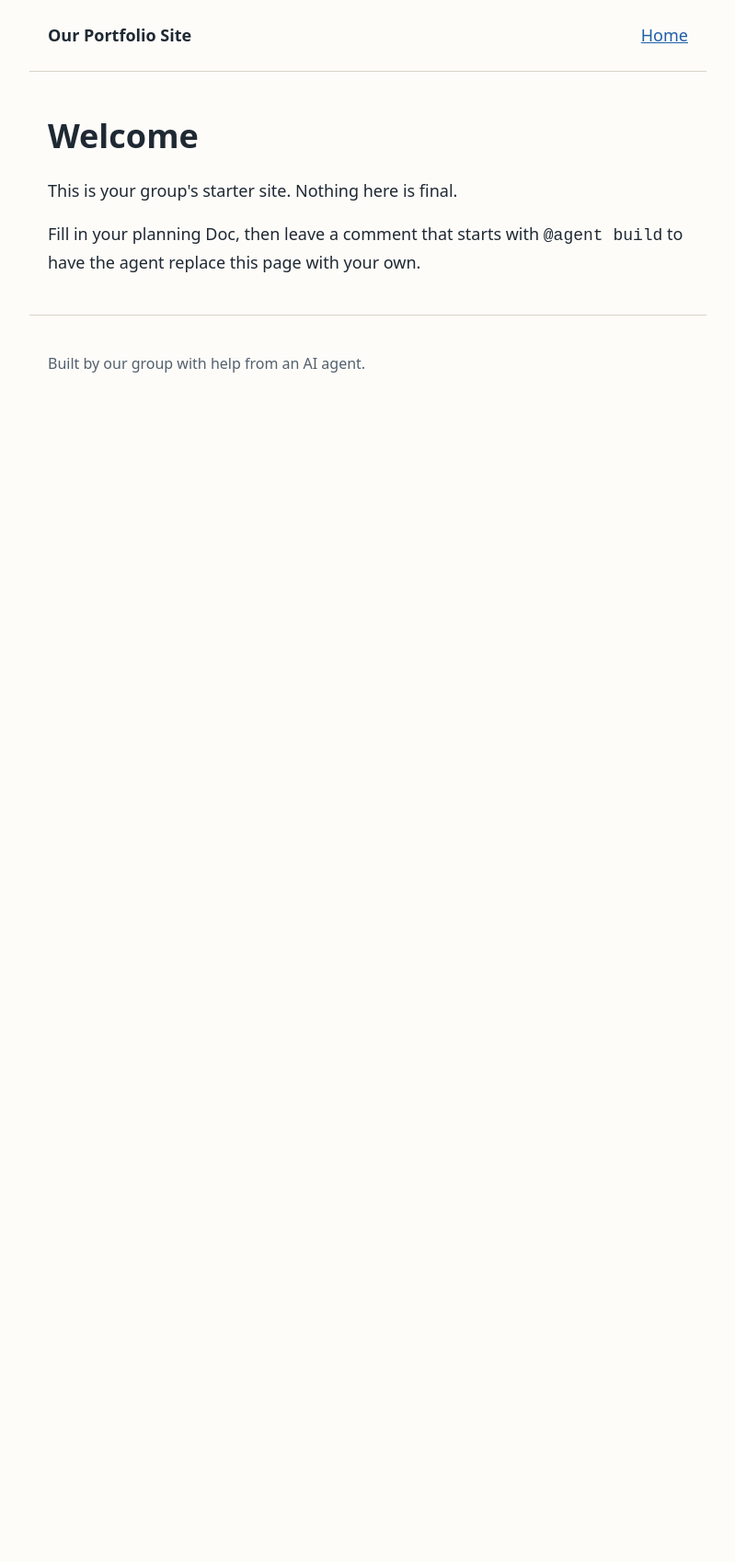
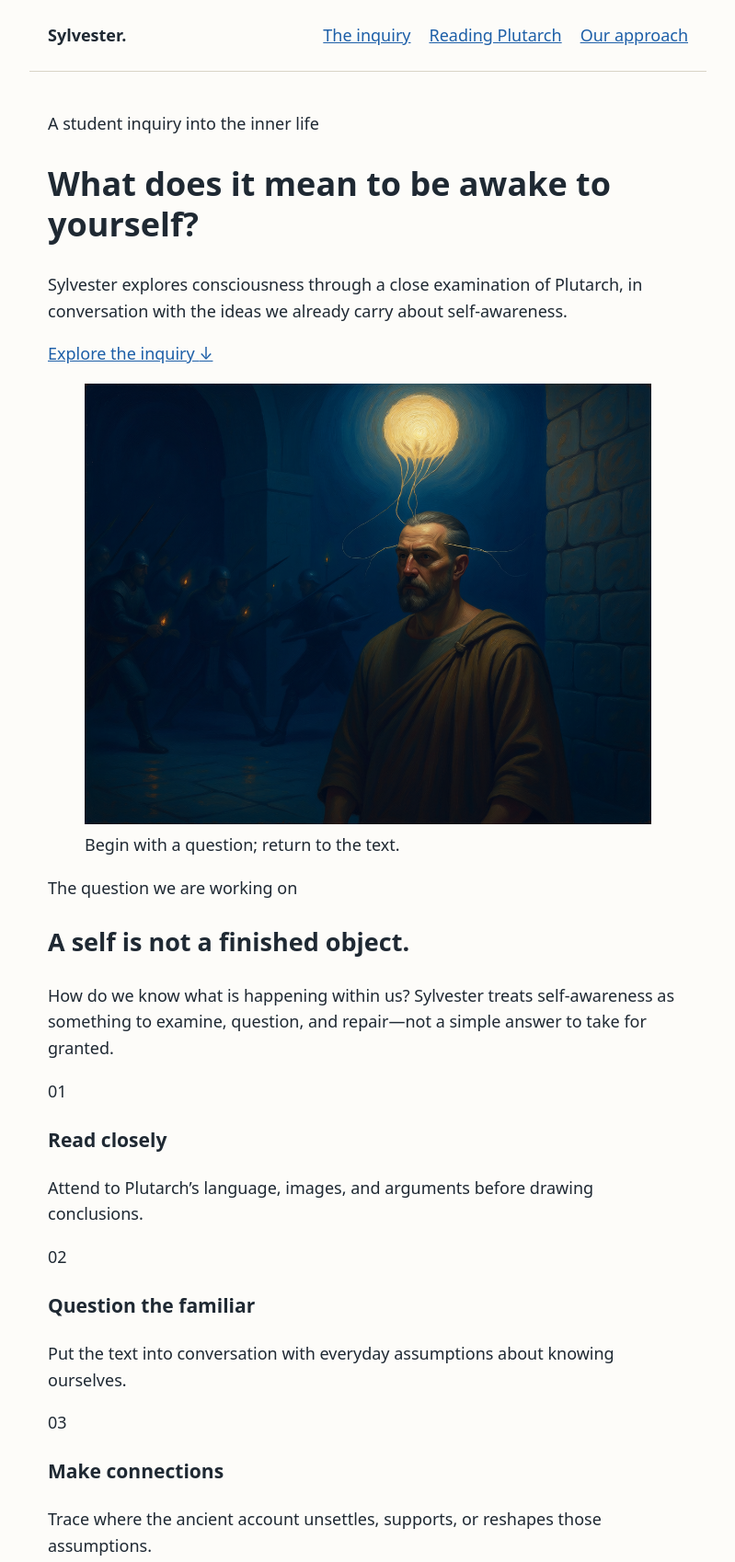
Before and after one commit to um-lrc-hnr241/2026-fall-sylvester, a plain HTML site: page index.html in a window 1280 px wide. Shown: the top 1698 px of the page at 92% size, without its empty margins (240-1039 px from the left). Before the commit the page ends 800 px from the top, so only its background shows below. Drawn offline with Linux system fonts and the light colour scheme.

Commit message:
Agent: update index.html

```diff
--- a/index.html
+++ b/index.html
@@ -3,30 +3,89 @@
 <head>
   <meta charset="utf-8">
   <meta name="viewport" content="width=device-width, initial-scale=1">
-  <title>Our Portfolio Site</title>
+  <title>Sylvester — Consciousness, Plutarch, and the Self</title>
   <link rel="stylesheet" href="styles.css">
 </head>
 <body>
   <a class="skip-link" href="#main">Skip to main content</a>
 
   <header class="site-header">
-    <p class="site-title"><a href="index.html">Our Portfolio Site</a></p>
+    <p class="site-title"><a href="index.html">Sylvester<span aria-hidden="true">.</span></a></p>
     <nav aria-label="Main">
       <ul>
-        <li><a href="index.html" aria-current="page">Home</a></li>
+        <li><a href="#inquiry">The inquiry</a></li>
+        <li><a href="#reading">Reading Plutarch</a></li>
+        <li><a href="#approach">Our approach</a></li>
       </ul>
     </nav>
   </header>
 
   <main id="main">
-    <h1>Welcome</h1>
-    <p>This is your group's starter site. Nothing here is final.</p>
-    <p>Fill in your planning Doc, then leave a comment that starts with
-      <code>@agent build</code> to have the agent replace this page with your own.</p>
+    <section class="hero" aria-labelledby="page-title">
+      <div class="hero-copy">
+        <p class="eyebrow">A student inquiry into the inner life</p>
+        <h1 id="page-title">What does it mean to be <span>awake to yourself?</span></h1>
+        <p class="hero-intro">Sylvester explores consciousness through a close examination of Plutarch, in conversation with the ideas we already carry about self-awareness.</p>
+        <a class="button-link" href="#inquiry">Explore the inquiry <span aria-hidden="true">↓</span></a>
+      </div>
+      <figure class="hero-art">
+        <img src="images/Firefly_A_calm_ancient_Greek_philosopher-general_in_a_simple_cloak__standing_still_in_a_dim_s_575813.png" alt="An ancient Greek philosopher stands thoughtfully in a dim, atmospheric setting">
+        <figcaption>Begin with a question; return to the text.</figcaption>
+      </figure>
+    </section>
+
+    <section class="content-section" id="inquiry" aria-labelledby="inquiry-title">
+      <div class="section-heading">
+        <p class="eyebrow">The question we are working on</p>
+        <h2 id="inquiry-title">A self is not a finished object.</h2>
+      </div>
+      <p class="section-lede">How do we know what is happening within us? Sylvester treats self-awareness as something to examine, question, and repair—not a simple answer to take for granted.</p>
+      <div class="question-grid">
+        <article class="question-card">
+          <span class="card-mark" aria-hidden="true">01</span>
+          <h3>Read closely</h3>
+          <p>Attend to Plutarch’s language, images, and arguments before drawing conclusions.</p>
+        </article>
+        <article class="question-card">
+          <span class="card-mark" aria-hidden="true">02</span>
+          <h3>Question the familiar</h3>
+          <p>Put the text into conversation with everyday assumptions about knowing ourselves.</p>
+        </article>
+        <article class="question-card">
+          <span class="card-mark" aria-hidden="true">03</span>
+          <h3>Make connections</h3>
+          <p>Trace where the ancient account unsettles, supports, or reshapes those assumptions.</p>
+        </article>
+      </div>
+    </section>
+
+    <section class="reading-section" id="reading" aria-labelledby="reading-title">
+      <div class="reading-art">
+        <img src="images/Firefly_Cosmic_underworld_scene_inspired_by_Plutarch_s_myth_of_Timarchus._Above__a_shining_se_575813.png" alt="A luminous, cosmic underworld scene inspired by Plutarch’s story of Timarchus">
+      </div>
+      <div class="reading-copy">
+        <p class="eyebrow">A text to think with</p>
+        <h2 id="reading-title">Let Plutarch complicate the picture.</h2>
+        <p>Our starting point is a rigorous reading of Plutarch’s writing. The imagery of Timarchus and the daimonic offers a way into questions of perception and inner life; the work is to examine what the text says, and what it might ask of a reader now.</p>
+        <p class="reading-note">We distinguish what the text says from what we bring to it—and keep the conversation open.</p>
+      </div>
+    </section>
+
+    <section class="content-section approach-section" id="approach" aria-labelledby="approach-title">
+      <div class="approach-copy">
+        <p class="eyebrow">Our approach</p>
+        <h2 id="approach-title">Careful work, ongoing repairs.</h2>
+        <p>This project is a work in progress. We are building an interpretation through close reading and reflection, revisiting our ideas as the evidence and discussion develop.</p>
+      </div>
+      <figure class="approach-art">
+        <img src="images/Firefly_Gemini_Flash_include_the_daimon_and_the_layered_version_of_consciousness_he_writes_about_lincludin_91428.png" alt="An imaginative illustration of a daimon and layered states of consciousness">
+      </figure>
+    </section>
   </main>
 
   <footer class="site-footer">
-    <p>Built by our group with help from an AI agent.</p>
+    <p class="footer-title">Sylvester<span aria-hidden="true">.</span></p>
+    <p>A student project exploring consciousness, Plutarch, and the work of knowing ourselves.</p>
   </footer>
 </body>
 </html>
```
